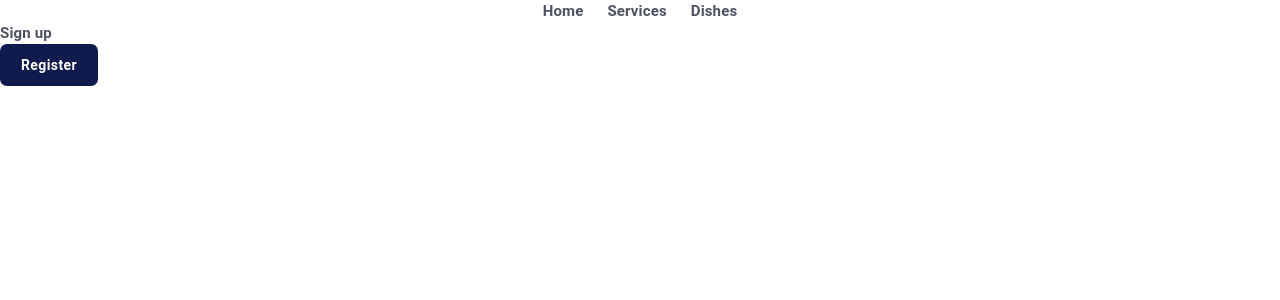
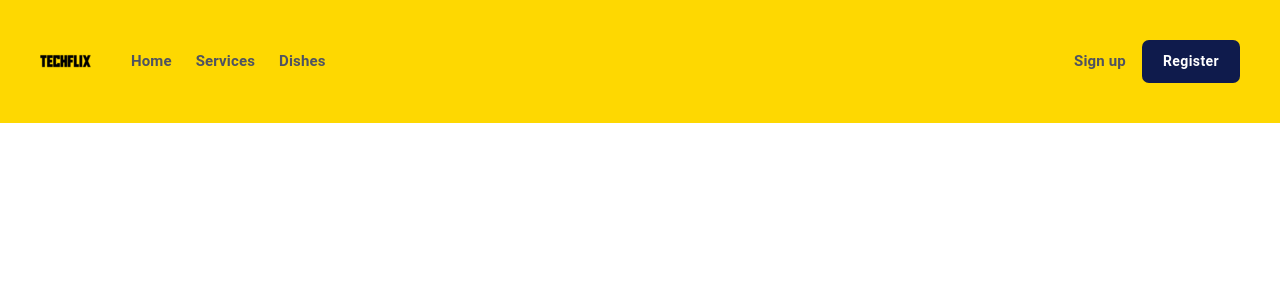
Before and after one commit to BaijuShanzz/restorent-app, a React (Create React App) app: page / in a window 1280 px wide. Shown: the top 300 px of the page. Built offline with nearby package versions, Linux system fonts and the light colour scheme.

Commit message:
header is completed

```diff
--- a/src/Components/Header/Header.jsx
+++ b/src/Components/Header/Header.jsx
@@ -1,75 +1,115 @@
-import React from 'react';
+import React from "react";
 // importing material ui components
-import { Box,Typography } from "@mui/material";
+import { Box, Typography } from "@mui/material";
 
 // importing styled component for customising mui component in manual
-import { styled } from '@mui/system';
+import { styled } from "@mui/system";
 
-import CustomButton from '../CustomButton/CustomButton';
+import CustomButton from "../CustomButton/CustomButton";
+import logoImg from "../../assets/logo.png";
 function Header() {
   // creating navigation links
-    const navTitles = [{
-        path: '/',
-        display: "Home"
-    },{
-        path: '/',
-        display: "Services"
+  const navTitles = [
+    {
+      path: "/",
+      display: "Home",
     },
     {
-        path: '/',
-        display: "Dishes"
+      path: "/",
+      display: "Services",
     },
-]
+    {
+      path: "/",
+      display: "Dishes",
+    },
+  ];
 
   // manualy customizing mui component
   // theme provide the breakpoints and responsiveness
   // styled function inside provide the which component want to be customizing
-const NavBarLinksBox = styled(Box)(({theme}) =>({
+  const NavBarLinksBox = styled(Box)(({ theme }) => ({
     display: "flex",
     justifyContent: "center",
     alignItems: "center",
     gap: theme.spacing(3),
-    [theme.breakpoints.down("md")]:{
+    [theme.breakpoints.down("md")]: {
       display: "none",
     },
   }));
 
-const NavBarLink = styled(Typography)(() =>({
+  const NavBarLink = styled(Typography)(() => ({
     fontSize: "15px",
     color: "#4F5361",
-    fontWeight: 'bold',
+    fontWeight: "bold",
     cursor: "pointer",
-    '&:hover':{
-        color: "#fff"
-    }
+    "&:hover": {
+      color: "#fff",
+    },
   }));
 
+
+  const NavBarLogo = styled("img")(({ theme }) => ({
+    cursor: "pointer",
+    [theme.breakpoints.down("md")]: {
+      display: "none",
+    },
+  }));
   return (
     <>
-    <Box>
-        <Box>
+      <Box
+        sx={{
+          display: "flex",
+          alignItems: "center",
+          justifyContent: "space-between",
+          padding: "40px",
+          maxWidth: "auto",
+          backgroundColor: "#FED801",
+          marginLeft: "0px",
+          marginBottom: "-24px",
+        }}
+      >
+        <Box
+          sx={{
+            display: "flex",
+            alignItems: "center",
+            justifyContent: "center",
+            gap: "2.5rem",
+          }}
+        >
+            <Box sx={{
+            display: "flex",
+            alignItems: "center",
+          }}>
+                <NavBarLogo src={logoImg} alt="" />
+            </Box>
           {/* set the customised component */}
           <NavBarLinksBox variant="body2">
             {
               // iterting the nav links with help of map function
-                    navTitles.map((item,index)=>(
-                       <NavBarLink>
-                        {item.display}
-                       </NavBarLink>
+              navTitles.map((item, index) => (
+                <NavBarLink>{item.display}</NavBarLink>
               ))
             }
           </NavBarLinksBox>
         </Box>
-        <Box>
-        <NavBarLink variant="body2">
-            Sign up
-        </NavBarLink>
-        <CustomButton backgroundColor="#0F1B4C" color="#fff" buttonText="Register"/>
+        <Box
+          sx={{
+            display: "flex",
+            alignItems: "center",
+            justifyContent: "center",
+            gap: "1rem",
+          }}
+        >
+          <NavBarLink variant="body2">Sign up</NavBarLink>
+          <CustomButton
+            backgroundColor="#0F1B4C"
+            color="#fff"
+            buttonText="Register"
+          />
         </Box>
-
       </Box>
     </>
-  )
+  );
 }
 
-export default Header
+export default Header;
```
Lines whose indentation alone changed are shown as unchanged.
